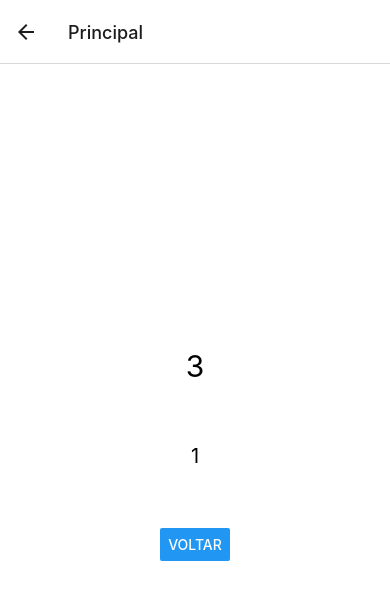
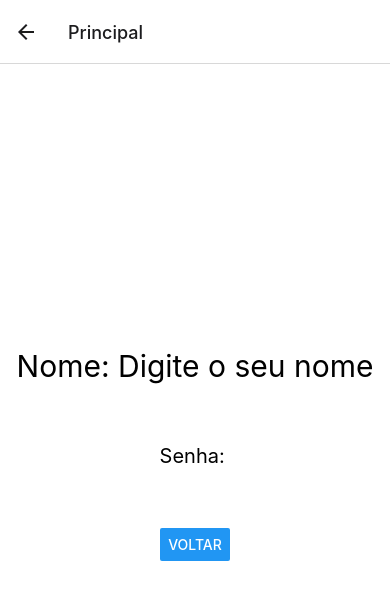
Before and after one commit to Welen1911/login, a React Native app: screen /Login in a window 390 px wide. Both pictures are taken after a click on the button "DIGITE O SEU NOME". Shown: the top 600 px of the page. Built offline with nearby package versions, Linux system fonts and the light colour scheme.

Commit message:
Passando dados de uma tela para outra

```diff
--- a/package.json
+++ b/package.json
@@ -10,6 +10,8 @@
   },
   "dependencies": {
     "@react-native-community/masked-view": "^0.1.11",
+    "@react-navigation/bottom-tabs": "^6.5.8",
+    "@react-navigation/drawer": "^6.6.3",
     "@react-navigation/native": "^6.1.7",
     "@react-navigation/stack": "^6.3.17",
     "expo": "~49.0.5",
--- a/src/Routes.js
+++ b/src/Routes.js
@@ -9,8 +9,8 @@ export const Route = () => {
     const stack = createStackNavigator()
     return (
         <NavigationContainer>
-            <stack.Navigator>
-                <stack.Screen name="Login" component={First} />
+            <stack.Navigator initialRouteName="Login">
+                <stack.Screen name="Login" component={First}/>
                 <stack.Screen name="Principal" component={Second} />
             </stack.Navigator>
         </NavigationContainer>
--- a/src/pages/First.js
+++ b/src/pages/First.js
@@ -1,4 +1,3 @@
-import { StatusBar } from 'expo-status-bar';
 import { useState } from 'react';
 import { useNavigation } from '@react-navigation/native';
 import { Button, StyleSheet, Text, TextInput, View } from 'react-native';
@@ -10,7 +9,7 @@ export const First = () => {
     const [nome, setNome] = useState("Digite o seu nome")
     const [senha, setSenha] = useState("")
     const navigateToSecond = () => {
-        navigation.navigate(`Principal`, nome, senha)
+        navigation.navigate(`Principal`, { user: {nome: nome, senha: senha}, })
     }
     return (
         <View style={styles.container}>
@@ -27,7 +26,6 @@ export const First = () => {
             ></TextInput>
             <TextInput placeholder='Senha' secureTextEntry={true} onChangeText={(newSenha) => setSenha(newSenha)} style={{ height: 40, width: 240, borderColor: 'black', borderWidth: 1, marginBottom: 20 }}></TextInput>
             <Button title={nome} style={{ height: 20, with: 240, backgroundColor: "red" }} onPress={navigateToSecond}></Button>
-            <StatusBar style="auto" />
         </View>
     );
 }
--- a/src/pages/Second.js
+++ b/src/pages/Second.js
@@ -1,8 +1,7 @@
-import { StatusBar } from 'expo-status-bar';
 import { useNavigation } from '@react-navigation/native';
 import { Button, StyleSheet, Text, TextInput, View } from 'react-native';
 
-export const Second = () => {
+export const Second = (props) => {
     const navigate = useNavigation()
 
     const navigateBack = () => {
@@ -11,10 +10,9 @@ export const Second = () => {
 
     return (
         <View style={styles.container}>
-            <Text style={{ marginBottom: 60, fontSize: 30 }}>{1+2}</Text>
-            <Text style={{ marginBottom: 60, fontSize: 20}}>{2-1}</Text>
-            <Button title='Voltar' style={{ height: 20, with: 240 }} onPress={navigateBack}></Button>
-            <StatusBar style="auto" />
+            <Text style={{ marginBottom: 60, fontSize: 30 }}>Nome: {props.route.params.user.nome}</Text>
+            <Text style={{ marginBottom: 60, fontSize: 20 }}>Senha: {props.route.params.user.senha}</Text>
+            <Button title='Voltar' style={{ height: 20, with: 240, marginBottom: 60 }} onPress={navigateBack}></Button>
         </View>
     );
 }
```
Also changed, not shown: 1 other file (tests, documents, lock files or other folders).
